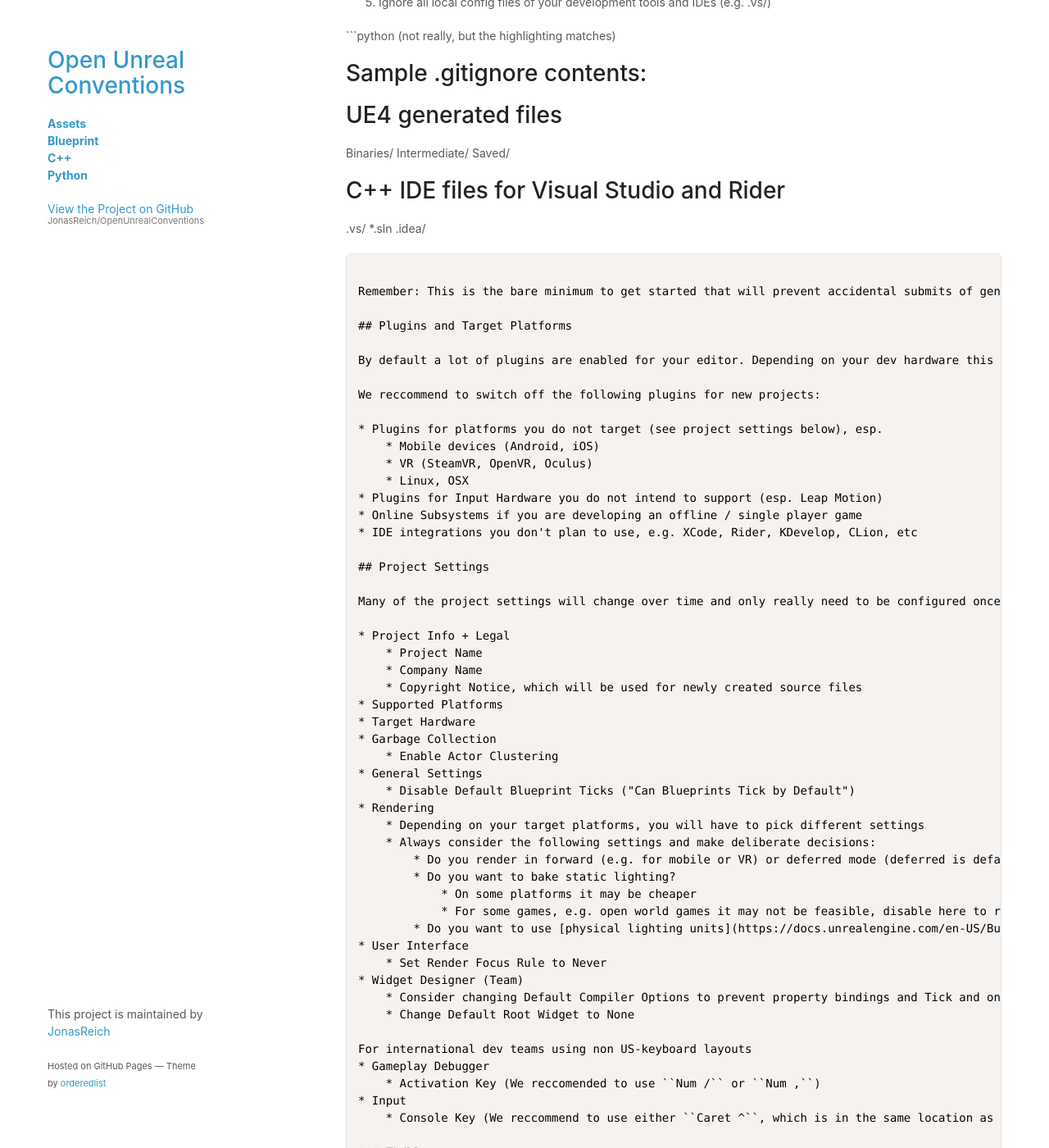
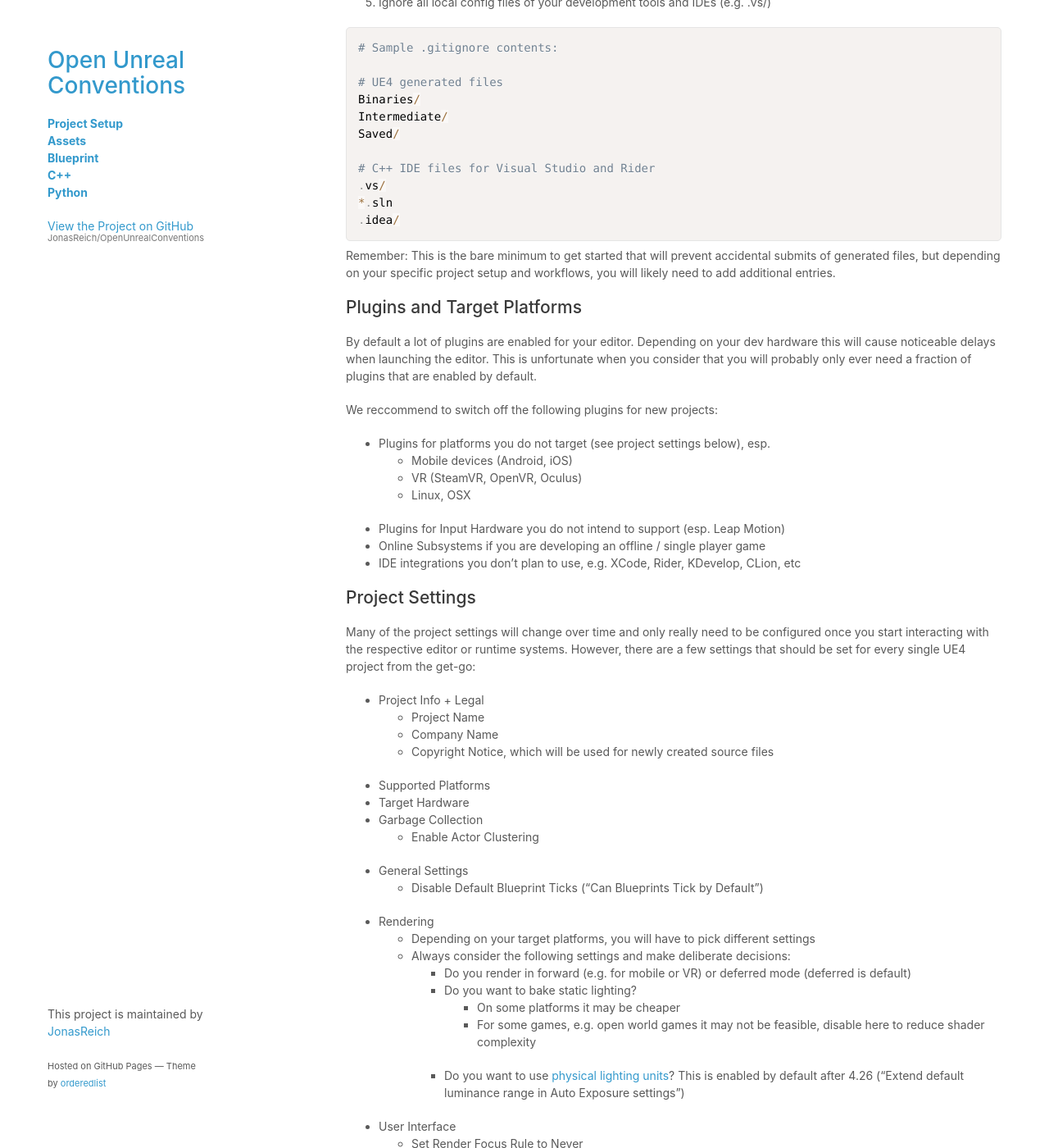
Before and after one commit to JonasReich/OpenUnrealConventions, a Jekyll site: the page built from ProjectSetup.md, in a window 1280 px wide and 1400 px high, scrolled down 434 px. Shown: the whole window at 82% size. Built offline with Jekyll 4.4.1, drawn with Linux system fonts in a browser that asks for light colours; our own code applies the rules of GitHub Pages for plain Markdown files; a script that is not in the unit is left out; the repository's description, which GitHub fills in, is left out; some of the changed text lies outside the part shown.

Commit message:
Fixed code markdown formatting error in ProjectSetup guide

````diff
--- a/ProjectSetup.md
+++ b/ProjectSetup.md
@@ -15,7 +15,7 @@ These reccommendations are only relevant from the unreal project root downwards.
 1. Consider ignoring binaries as well (Binaries/)
 1. Ignore all local config files of your development tools and IDEs (e.g. .vs/)
 
-```python (not really, but the highlighting matches)
+```python
 # Sample .gitignore contents:
 
 # UE4 generated files
--- a/_layouts/default.html
+++ b/_layouts/default.html
@@ -27,6 +27,7 @@
         <p>{{ site.description | default: site.github.project_tagline }}</p>
 
         <p>
+            <a href="{{ "/" | absolute_url }}/ProjectSetup"><b>Project Setup</b></a><br>
             <a href="{{ "/" | absolute_url }}/UnrealAssets"><b>Assets</b></a><br>
             <a href="{{ "/" | absolute_url }}/Blueprint"><b>Blueprint</b></a><br>
             <a href="{{ "/" | absolute_url }}/C++"><b>C++</b></a><br>
````
Also changed, not shown: README.md (+1 -4 lines).
